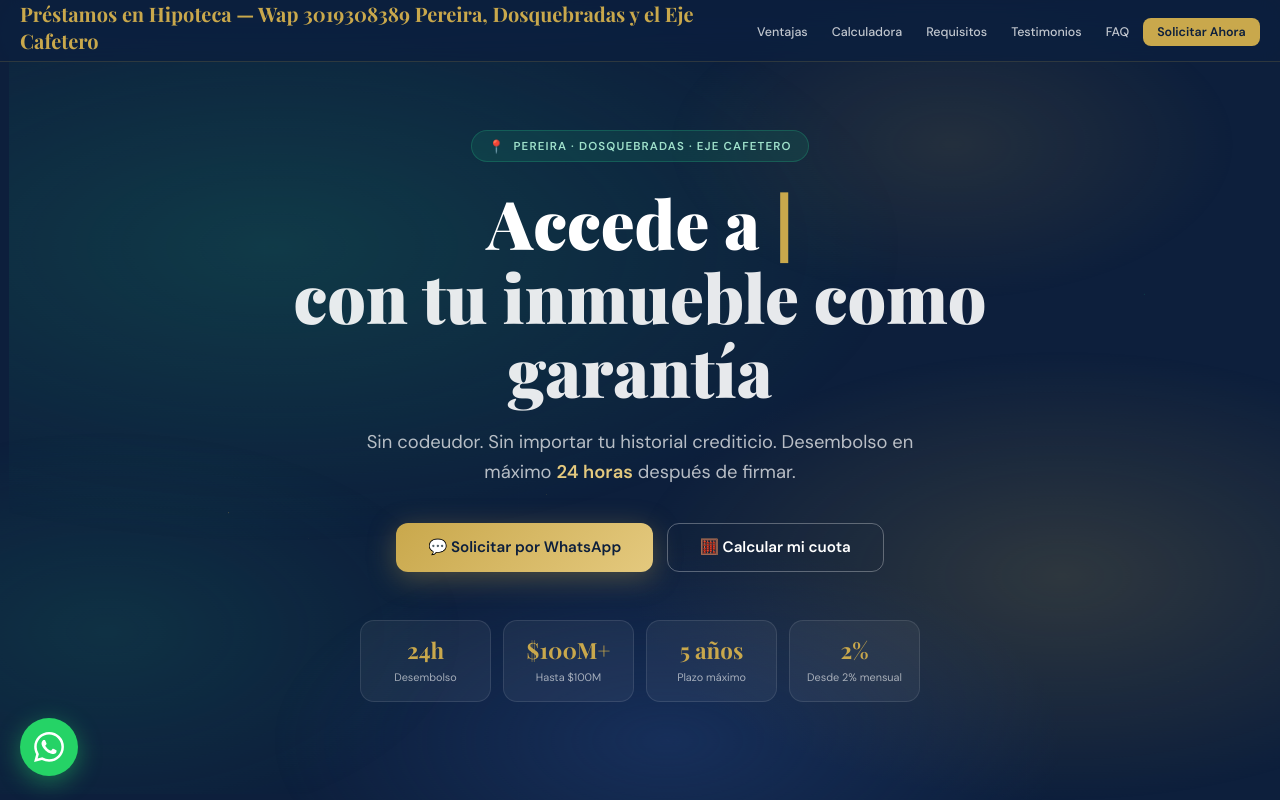
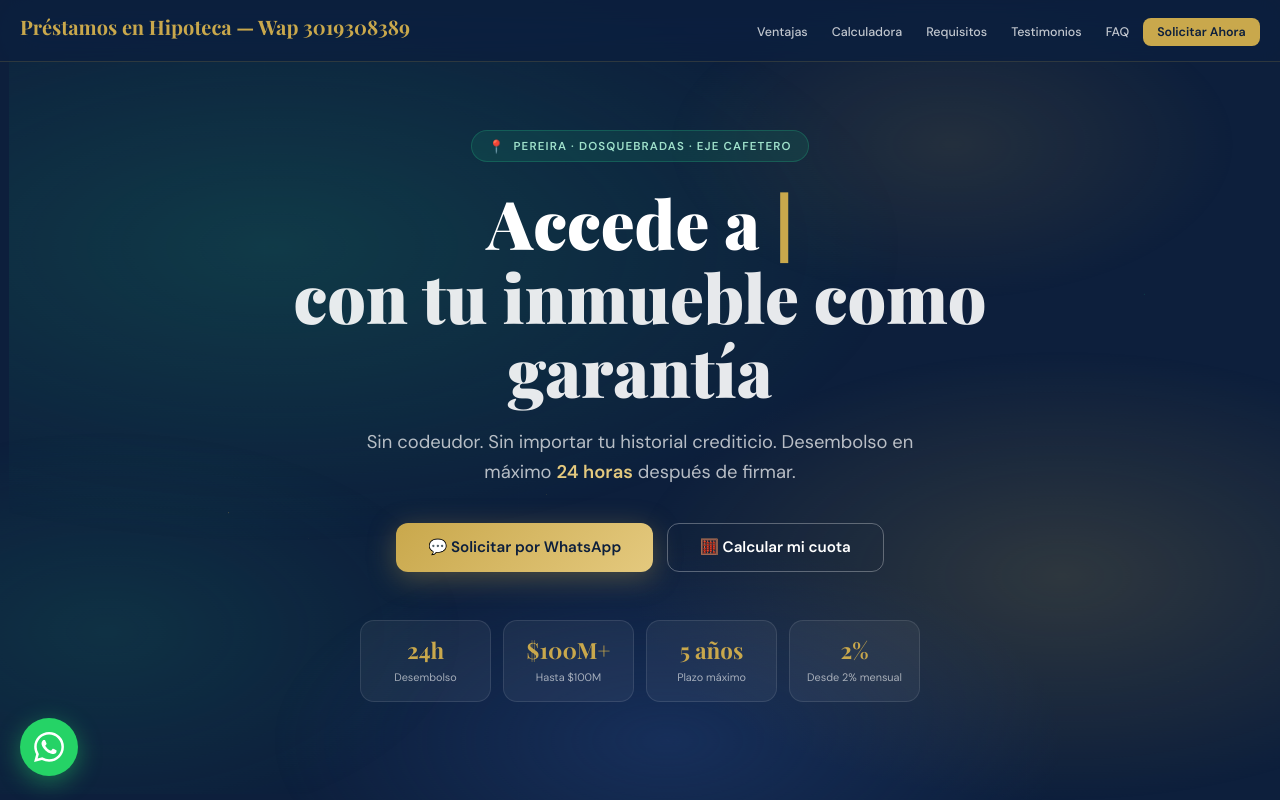
Before and after one commit to Juancho-Repo/prestamosenhipotecapereira, a plain HTML site: page index.html in a window 1280 px wide. Shown: the top 800 px of the page. Drawn offline with nearby package versions, Linux system fonts and the light colour scheme; a web font is replaced by a local one.

Commit message:
Update index.html
header

```diff
--- a/index.html
+++ b/index.html
@@ -763,7 +763,6 @@
 <nav>
   <div class="footer-logo">
     Préstamos en Hipoteca — Wap 3019308389
-    <span>Pereira, Dosquebradas y el Eje Cafetero</span>
   </div>
   <button class="nav-hamburger" id="hamburger" aria-label="Menú" aria-expanded="false">
     <span></span><span></span><span></span>
```
